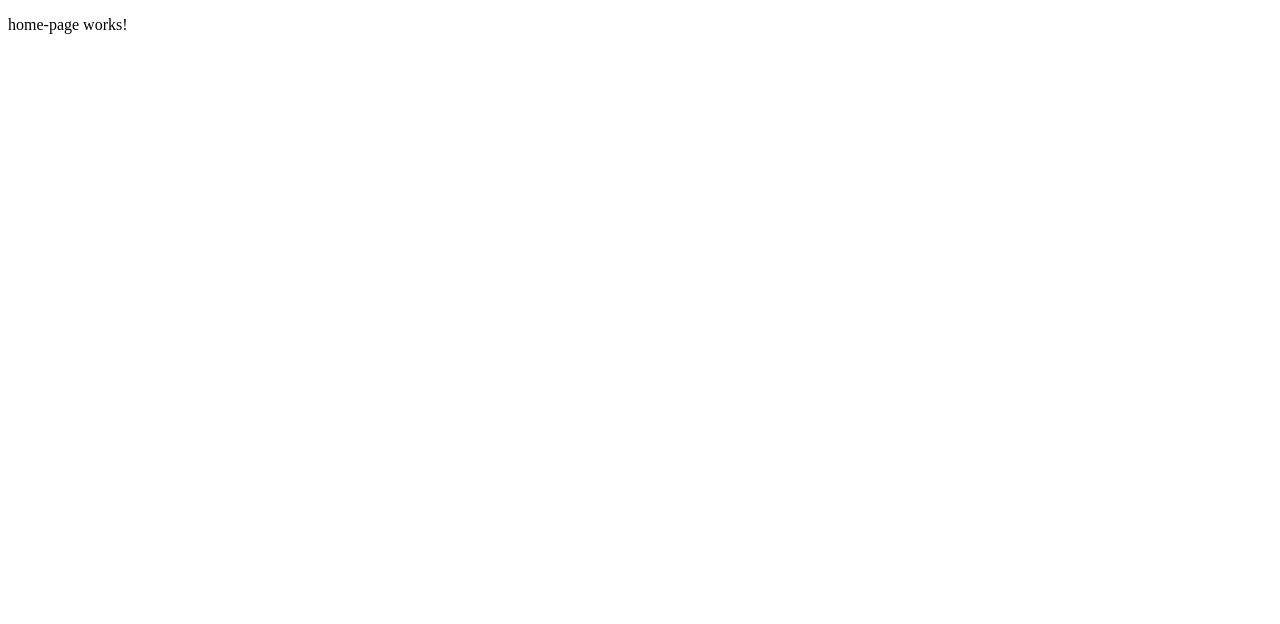
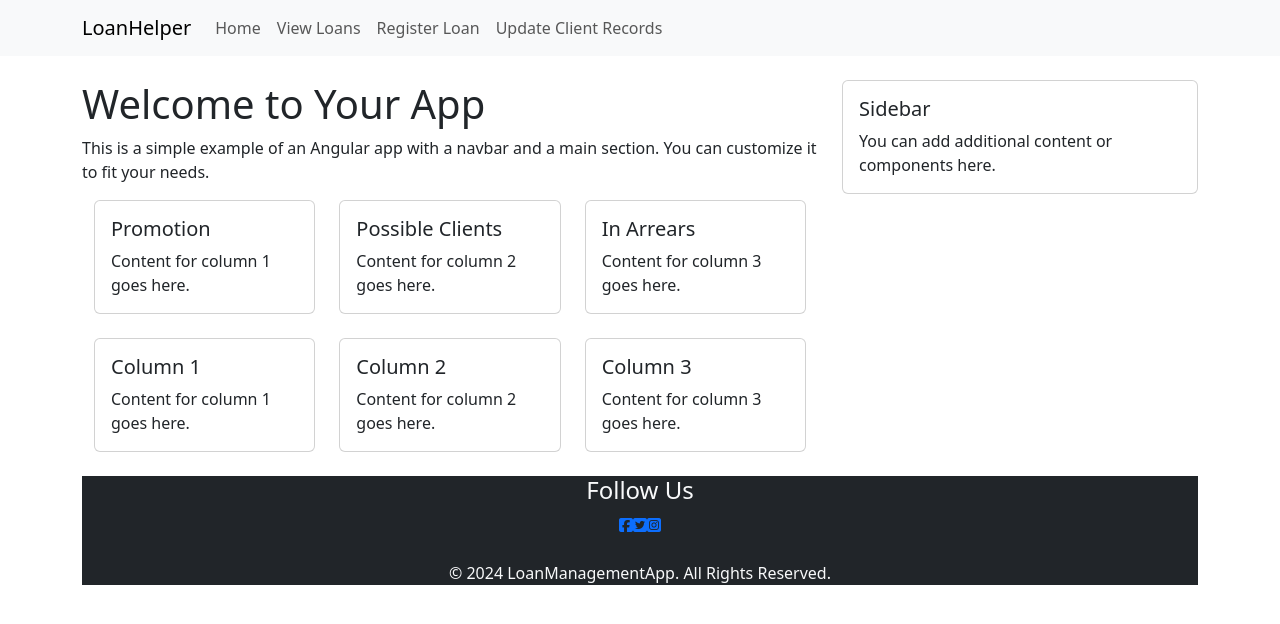
Before and after one commit to erotufelixpascal/LoanManagementSystem, an Angular app: page /home-page in a window 1280 px wide. Shown: the top 624 px of the page. Built offline with nearby package versions, Linux system fonts and the light colour scheme.

Commit message:
added feature design to homepage

```diff
--- a/angular.json
+++ b/angular.json
@@ -30,6 +30,8 @@
               "src/assets"
             ],
             "styles": [
+              "node_modules/bootstrap/dist/css/bootstrap.min.css",
+              "node_modules/@fortawesome/fontawesome-free/css/all.min.css",
               "src/styles.scss"
             ],
             "scripts": [],
@@ -95,6 +97,8 @@
               "src/assets"
             ],
             "styles": [
+              "node_modules/bootstrap/dist/css/bootstrap.min.css",
+              "node_modules/@fortawesome/fontawesome-free/css/all.min.css",
               "src/styles.scss"
             ],
             "scripts": []
--- a/package.json
+++ b/package.json
@@ -21,6 +21,8 @@
     "@angular/platform-server": "^17.2.0",
     "@angular/router": "^17.2.0",
     "@angular/ssr": "^17.2.2",
+    "@fortawesome/fontawesome-free": "^6.5.1",
+    "bootstrap": "^5.3.3",
     "express": "^4.18.2",
     "rxjs": "~7.8.0",
     "tslib": "^2.6.2",
--- a/src/app/LoanOfficer/home-page/home-page.component.html
+++ b/src/app/LoanOfficer/home-page/home-page.component.html
@@ -1 +1,132 @@
-<p>home-page works!</p>
+<!-- Navbar -->
+<nav class="navbar navbar-expand-lg navbar-light bg-light">
+    <div class="container">
+      <a class="navbar-brand" href="#">LoanHelper</a>
+      <button class="navbar-toggler" type="button" data-toggle="collapse" data-target="#navbarNav"
+        aria-controls="navbarNav" aria-expanded="false" aria-label="Toggle navigation">
+        <span class="navbar-toggler-icon"></span>
+      </button>
+      <div class="collapse navbar-collapse" id="navbarNav">
+        <ul class="navbar-nav ml-auto">
+          <li class="nav-item">
+            <a class="nav-link" href="#">Home</a>
+          </li>
+          <li class="nav-item">
+            <a class="nav-link" href="#">View Loans</a>
+          </li>
+          <li class="nav-item">
+            <a class="nav-link" href="#">Register Loan</a>
+          </li>
+          <li class="nav-item">
+            <a class="nav-link" href="#">Update Client Records</a>
+          </li>
+        </ul>
+      </div>
+    </div>
+  </nav>
+
+  <!-- Main Section -->
+  <section class="container mt-4">
+    <div class="row">
+      <div class="col-md-8">
+        <h1>Welcome to Your App</h1>
+        <p>This is a simple example of an Angular app with a navbar and a main section. You can customize it to fit your needs.</p>
+        <div class="container">
+            <div class="row">
+              <!-- Column 1 -->
+              <div class="col-md-4">
+                <div class="card mb-4">
+                  <div class="card-body">
+                    <h5 class="card-title">Promotion</h5>
+                    <p class="card-text">Content for column 1 goes here.</p>
+                  </div>
+                </div>
+              </div>
+
+              <!-- Column 2 -->
+              <div class="col-md-4">
+                <div class="card mb-4">
+                  <div class="card-body">
+                    <h5 class="card-title">Possible Clients</h5>
+                    <p class="card-text">Content for column 2 goes here.</p>
+                  </div>
+                </div>
+              </div>
+
+              <!-- Column 3 -->
+              <div class="col-md-4">
+                <div class="card mb-4">
+                  <div class="card-body">
+                    <h5 class="card-title">In Arrears</h5>
+                    <p class="card-text">Content for column 3 goes here.</p>
+                  </div>
+                </div>
+              </div>
+            </div>
+          </div>
+          <div class="container">
+            <div class="row">
+              <!-- Column 1 -->
+              <div class="col-md-4">
+                <div class="card mb-4">
+                  <div class="card-body">
+                    <h5 class="card-title">Column 1</h5>
+                    <p class="card-text">Content for column 1 goes here.</p>
+                  </div>
+                </div>
+              </div>
+
+              <!-- Column 2 -->
+              <div class="col-md-4">
+                <div class="card mb-4">
+                  <div class="card-body">
+                    <h5 class="card-title">Column 2</h5>
+                    <p class="card-text">Content for column 2 goes here.</p>
+                  </div>
+                </div>
+              </div>
+
+              <!-- Column 3 -->
+              <div class="col-md-4">
+                <div class="card mb-4">
+                  <div class="card-body">
+                    <h5 class="card-title">Column 3</h5>
+                    <p class="card-text">Content for column 3 goes here.</p>
+                  </div>
+                </div>
+              </div>
+            </div>
+          </div>
+
+    </div>
+      <div class="col-md-4">
+        <div class="card">
+          <div class="card-body">
+            <h5 class="card-title">Sidebar</h5>
+            <p class="card-text">You can add additional content or components here.</p>
+          </div>
+        </div>
+      </div>
+    </div>
+    <footer class="footer bg-dark text-light">
+        <div class="container">
+          <div class="row">
+            <div class="col-md-12 text-center mb-4">
+              <h4>Follow Us</h4>
+              <div class="social-icons">
+                <a href="https://facebook.com"><i class="fab fa-facebook-square"></i></a>
+                <a href="https://twitter.com"><i class="fab fa-twitter-square"></i></a>
+                <a href="https://instagram.com"><i class="fab fa-instagram-square"></i></a>
+                <!-- Add more social media icons and links as needed -->
+              </div>
+            </div>
+          </div>
+          <div class="row">
+            <div class="col-md-12 text-center">
+              &copy; 2024 LoanManagementApp. All Rights Reserved.
+            </div>
+          </div>
+        </div>
+      </footer>
+
+  </section>
```
Also changed, not shown: src/app/app.component.html (line endings or trailing spaces), 1 other file (tests, documents, lock files or other folders).
